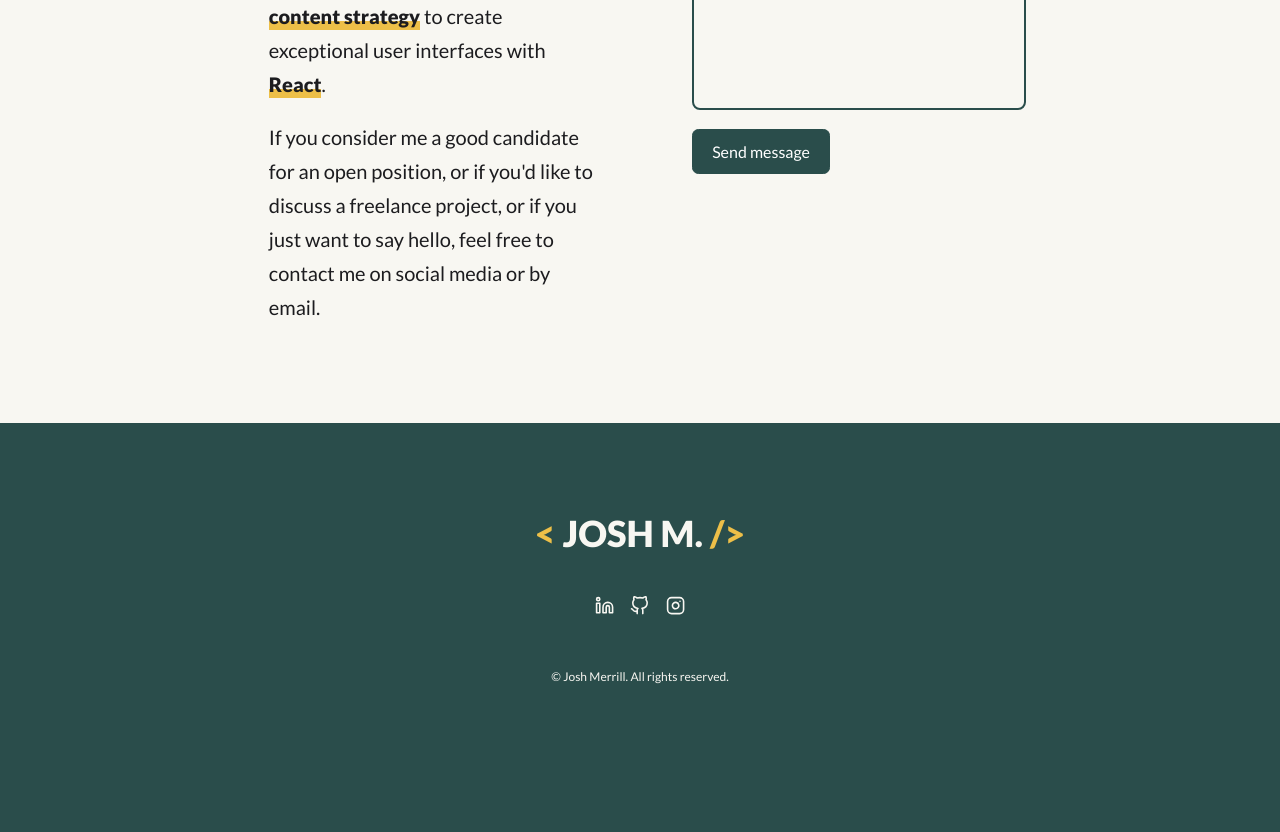
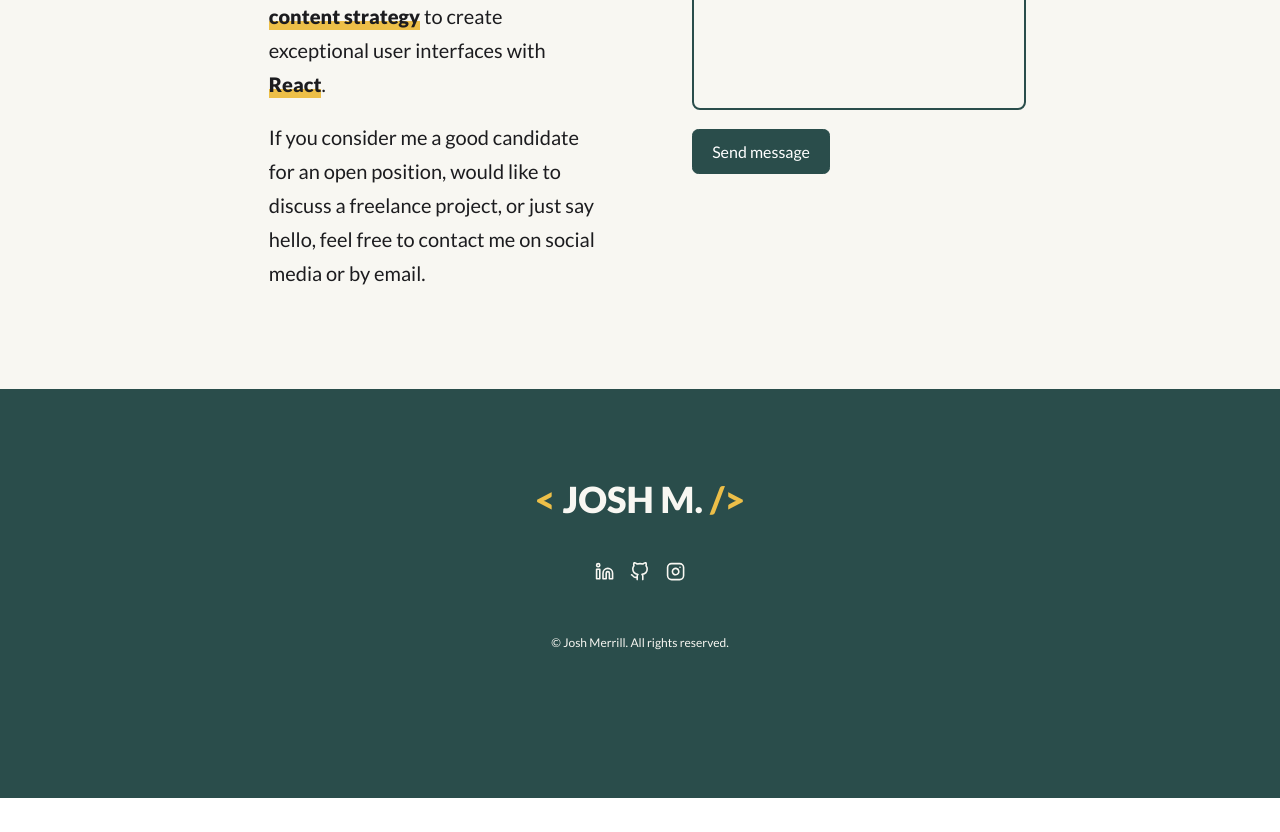
Before and after one commit to josh-merrill/personal-portfolio, a React (Vite) app: page / in a window 1280 px wide. Shown: the part 3360-4192 px from the top of the page. After the commit the page ends 4158 px from the top, so only its background shows below. Built offline with nearby package versions, Linux system fonts and the light colour scheme.

Commit message:
REFACTOR: Updating contact paragraph text

```diff
--- a/src/components/contact/Contact.jsx
+++ b/src/components/contact/Contact.jsx
@@ -41,10 +41,9 @@ const Contact = () => {
                 <span className="text-green bold">React</span>.
               </p>
               <p>
-                If you consider me a good candidate for an open position, or if
-                you'd like to discuss a freelance project, or if you just want
-                to say hello, feel free to contact me on social media or by
-                email.
+                If you consider me a good candidate for an open position, would
+                like to discuss a freelance project, or just say hello, feel
+                free to contact me on social media or by email.
               </p>
             </article>
           </div>
```
